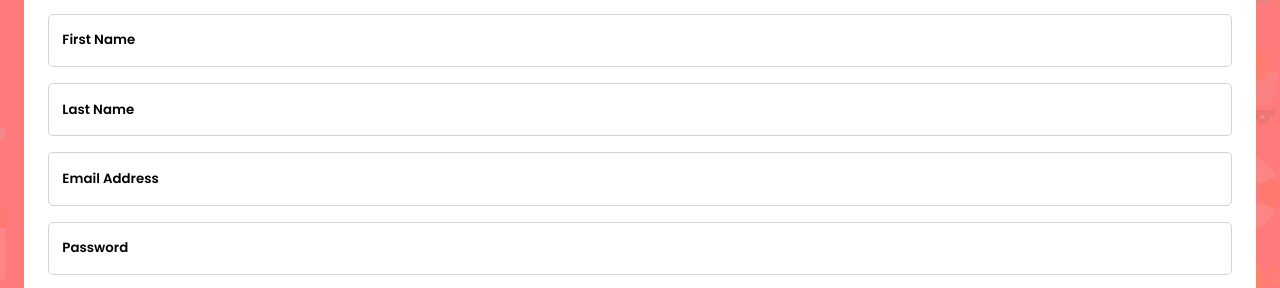
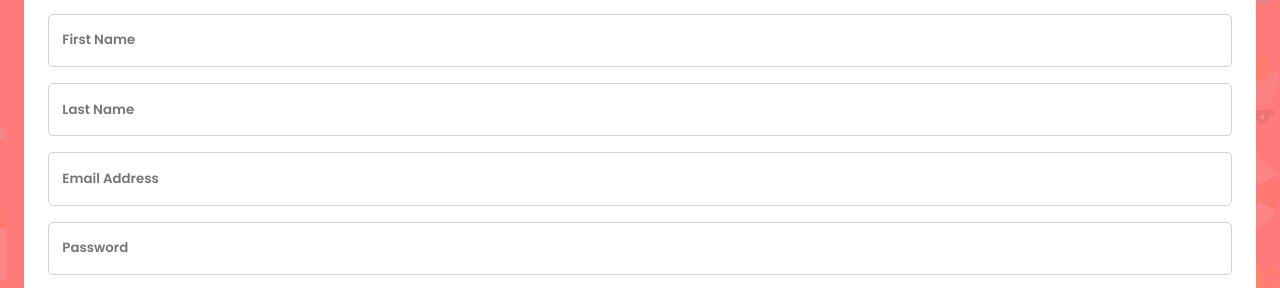
Before and after one commit to mmetwally0/intro-component-with-signup-form-master, a plain HTML site: page index.html in a window 1280 px wide. Shown: the part 362-650 px from the top of the page. Drawn offline with Linux system fonts and the light colour scheme.

Commit message:
Fixed the color of the placeholder text

```diff
--- a/main/main.scss
+++ b/main/main.scss
@@ -186,7 +186,7 @@ h1 {
     }
 
     input::placeholder {
-      color: black;
+    //   color: black;
       font-family: "Poppins", sans-serif;
       font-weight: 600;
     }
```
Also changed, not shown: main/main.css, 1 other file.
